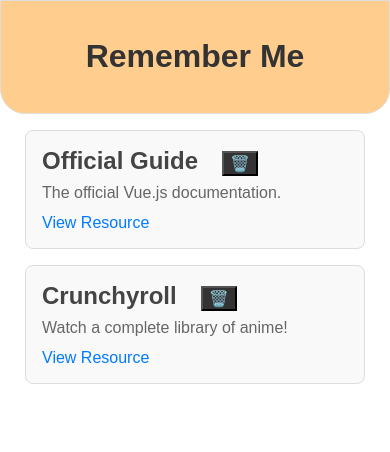
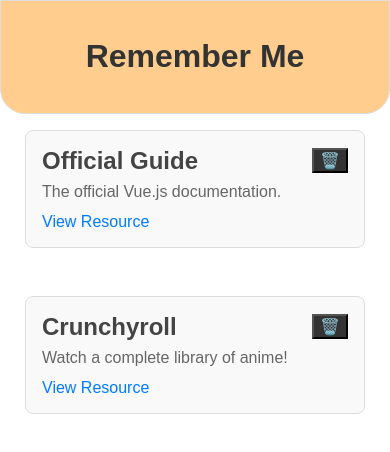
Before and after one commit to edgHD/remember-me-project, a Vue app: page / in a window 390 px wide. Shown: the top 452 px of the page. Built offline with nearby package versions, Linux system fonts and the light colour scheme.

Commit message:
Created a new component for the Header, and made the style even more responsive.

```diff
--- a/src/App.vue
+++ b/src/App.vue
@@ -1,7 +1,5 @@
 <template>
-  <header class="main-title">
-    <h1>Remember Me</h1>
-  </header>
+  <the-header title="Remember Me"></the-header>
   <section>
     <ResourceItem :items="storedResources" @delete-item="deleteResource" />
   </section>
@@ -9,9 +7,12 @@
 
 <script>
 import ResourceItem from './components/resources-items/ResourceItem.vue'
+import TheHeader from './components/layouts/TheHeader.vue'
+
 export default {
   components: {
     ResourceItem,
+    TheHeader,
   },
   data() {
     return {
@@ -49,14 +50,4 @@
 body {
   margin: 0;
 }
-
-.main-title {
-  text-align: center;
-  color: #333;
-  margin: 0;
-  padding: 16px;
-  background-color: #ffce8e;
-  border: 1px solid #ddd;
-  border-radius: 0 0 25px 25px;
-}
 </style>
--- a/src/components/UI/BaseCard.vue
+++ b/src/components/UI/BaseCard.vue
@@ -6,10 +6,18 @@
 
 <style scoped>
 li {
+    width: 45%;
     margin: 16px 0;
     padding: 16px;
     background-color: #f9f9f9;
     border: 1px solid #ddd;
     border-radius: 8px;
 }
+
+@media (max-width: 889px) {
+    li {
+        width: 90%;
+        margin: 16px 0;
+    }
+}
 </style>
--- /dev/null
+++ b/src/components/layouts/TheHeader.vue
@@ -0,0 +1,21 @@
+<template>
+    <header class="main-title">
+        <h1>{{ title }}</h1>
+    </header>
+</template>
+<script>
+export default {
+    props: ['title'],
+}
+</script>
+<style scoped>
+header {
+    text-align: center;
+    color: #333;
+    margin: 0;
+    padding: 16px;
+    background-color: #ffce8e;
+    border: 1px solid #ddd;
+    border-radius: 0 0 25px 25px;
+}
+</style>
--- a/src/components/resources-items/ResourceItem.vue
+++ b/src/components/resources-items/ResourceItem.vue
@@ -1,9 +1,10 @@
 <template>
     <ul>
         <base-card v-for="item in items" :key="item.id">
-            <h3>{{ item.title }}&emsp;<button class="delete-item"
-                    @click="this.$emit('delete-item', item.id)">🗑️</button>
-            </h3>
+            <div class="title">
+                <h3>{{ item.title }}</h3>
+                <button class="delete-item" @click="this.$emit('delete-item', item.id)">🗑️</button>
+            </div>
             <p>{{ item.description }}</p>
             <a :href="item.link">View Resource</a>
         </base-card>
@@ -19,13 +20,24 @@
 
 <style scoped>
 ul {
+    display: flex;
+    justify-content: center;
+    flex-wrap: wrap;
     list-style-type: none;
     padding: 0;
+    gap: 16px;
     margin: 0 25px;
 }
 
+.title {
+    display: flex;
+    justify-content: space-between;
+    align-items: center;
+    margin: 0 0 8px;
+}
+
 h3 {
-    margin: 0 0 8px;
+    margin: 0;
     font-size: 1.5rem;
     color: #444;
 }
@@ -34,6 +46,7 @@
     background-color: #333;
     cursor: pointer;
     font-size: 1rem;
+    text-align: end;
     transition: background-color 0.2s ease-in-out;
 }
 
```
